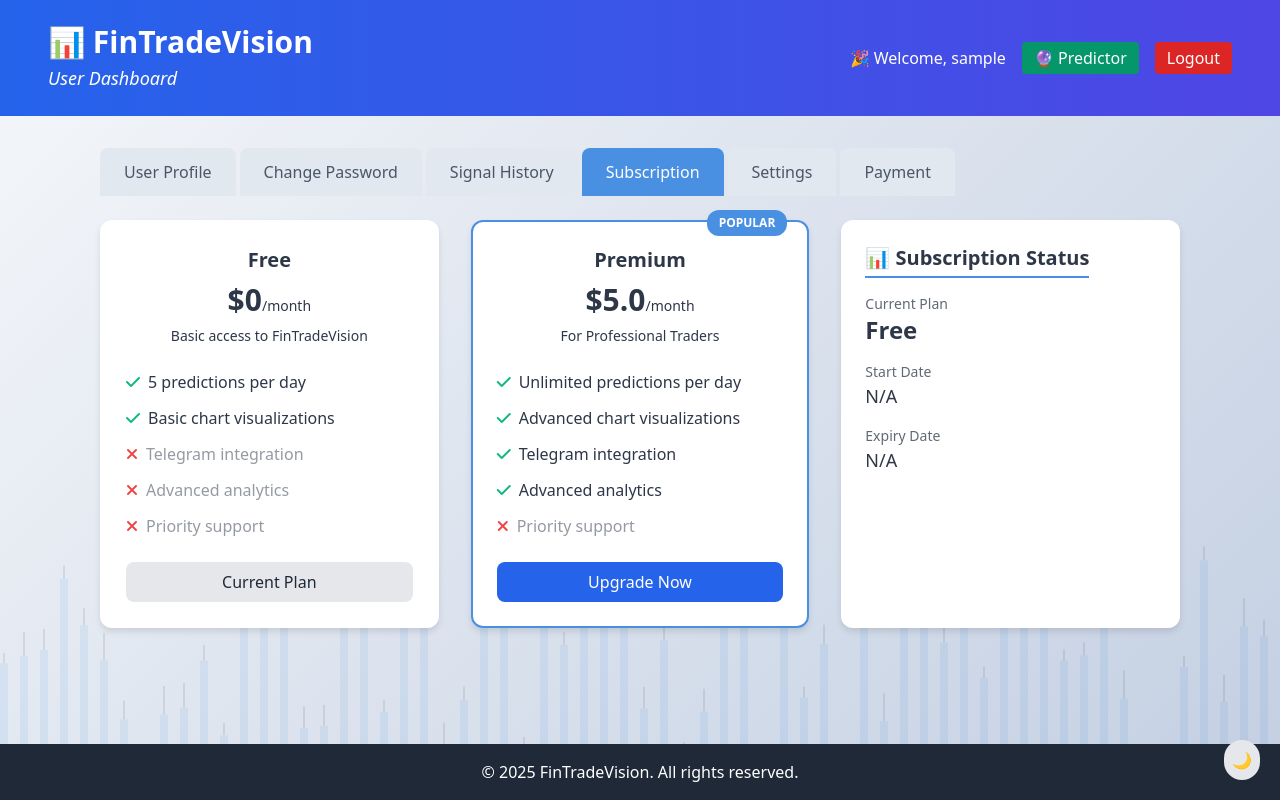
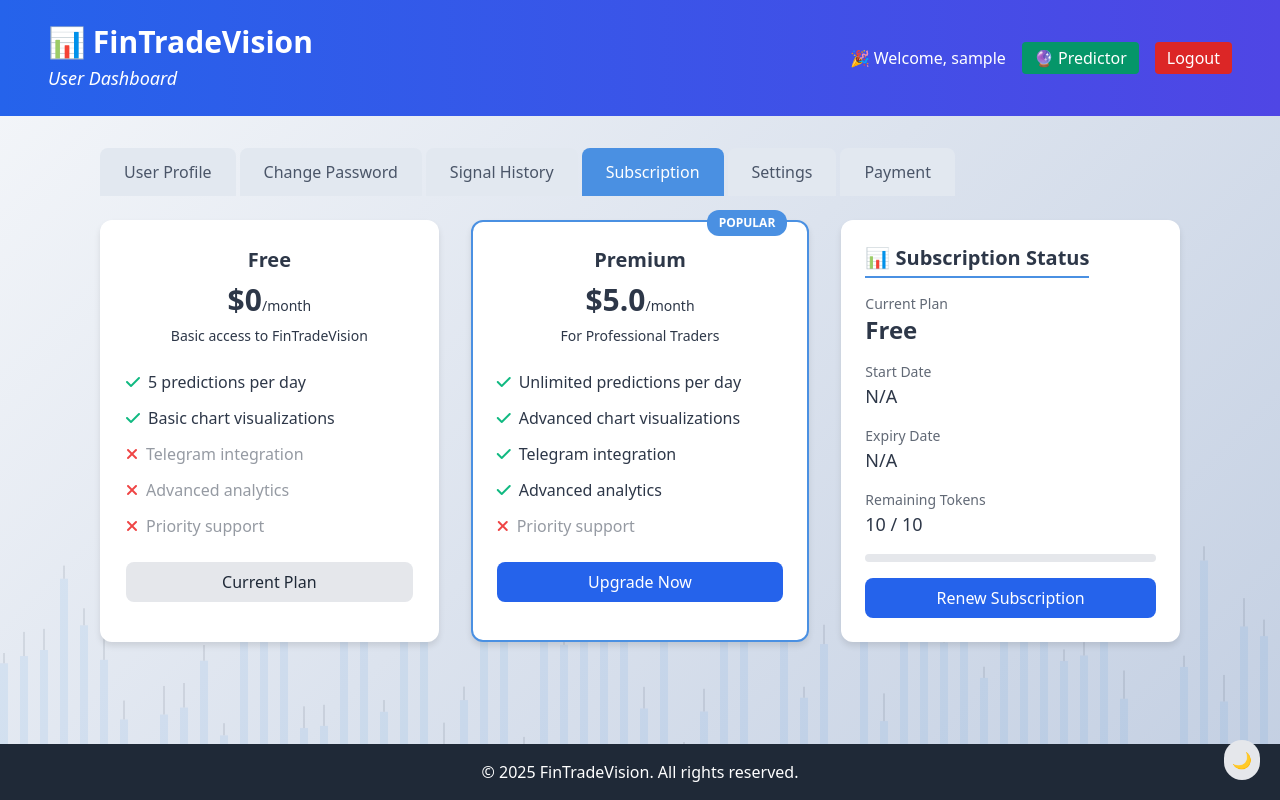
Before and after one commit to ArkaKarmoker/BinaryFusion, a Django app: page /accounts/dashboard/ in a window 1280 px wide, after a click on "Subscription". Run offline with Django 5.2, Linux system fonts and the light colour scheme; the visitor is signed in with stand-in values (Sample User, id 1); data comes from the database, SQL or seed files in the repository; data that the repository does not hold is empty; some libraries are stand-ins or nearby versions.

Commit message:
Added Token Mechanism

```diff
--- a/accounts/models.py
+++ b/accounts/models.py
@@ -17,9 +17,19 @@ class Profile(models.Model):
     subscription = models.CharField(max_length=10, choices=SUBSCRIPTION_CHOICES, default='free')
     subscription_start_date = models.DateTimeField(blank=True, null=True)
     subscription_end_date = models.DateTimeField(blank=True, null=True)
+    tokens = models.IntegerField(default=0, help_text="User's available tokens")
+    max_tokens = models.IntegerField(default=10, help_text="Maximum tokens allowed based on subscription")
 
     def __str__(self):
         return f"{self.user.username}'s Profile"
+
+    def save(self, *args, **kwargs):
+        # Ensure max_tokens is set based on subscription type
+        if self.subscription == 'free':
+            self.max_tokens = 10
+        elif self.subscription == 'premium':
+            self.max_tokens = 3000
+        super().save(*args, **kwargs)
 
 
 class PaymentHistory(models.Model):
@@ -95,6 +105,7 @@ def post_save_payment(sender, instance, created, **kwargs):
             profile.balance -= amount
         profile.save()
 
+
 # New model for subscription settings
 class SubscriptionSettings(models.Model):
     price = models.DecimalField(
--- a/accounts/views.py
+++ b/accounts/views.py
@@ -29,7 +29,7 @@ def register(request):
                 user = User.objects.create_user(username=username, email=email, password=password, first_name=first_name, last_name=last_name)
                 user.save()
                 # Create a Profile instance for the new user
-                Profile.objects.create(user=user)
+                Profile.objects.create(user=user, tokens=10, max_tokens=10)
                 messages.success(request, 'Registration successful! Please log in.')
                 return redirect('login')
         else:
@@ -61,7 +61,7 @@ def dashboard(request):
     try:
         profile = request.user.profile
     except Profile.DoesNotExist:
-        profile = Profile.objects.create(user=request.user)
+        profile = Profile.objects.create(user=request.user, tokens=10, max_tokens=10)
 
     # Initialize forms to avoid UnboundLocalError
     form = EditProfileForm(instance=profile, user=request.user)
@@ -185,13 +185,13 @@ def dashboard(request):
                 messages.error(request, 'Please correct the errors below.', extra_tags='deposit')
         elif 'subscribe' in request.POST:
             # Handle subscription request
-            if profile.subscription == 'premium':
+            if profile.subscription == 'premium' and profile.subscription_end_date > timezone.now() and profile.tokens > 0:
                 if request.headers.get('X-Requested-With') == 'XMLHttpRequest':
                     return JsonResponse({
                         'status': 'error',
-                        'message': 'You are already subscribed to Premium.'
+                        'message': 'You are already subscribed to Premium with active tokens.'
                     })
-                messages.error(request, 'You are already subscribed to Premium.', extra_tags='subscription')
+                messages.error(request, 'You are already subscribed to Premium with active tokens.', extra_tags='subscription')
             else:
                 # Get subscription price
                 subscription_price = subscription_settings.effective_price if subscription_settings else 5.00
@@ -213,12 +213,14 @@ def dashboard(request):
                         payment_method='Balance',
                         transaction_id=f'SUB-{request.user.id}-{int(timezone.now().timestamp())}',
                         status='successful',
-                        payment_note='Premium subscription purchase'
+                        payment_note='Premium subscription purchase - Assigned 3000 tokens'
                     )
-                    # Update subscription status and dates
+                    # Update subscription status, dates, and tokens
                     profile.subscription = 'premium'
                     profile.subscription_start_date = timezone.now()
                     profile.subscription_end_date = timezone.now() + timedelta(days=30)
+                    profile.tokens = 3000  # Assign or refill 3000 tokens
+                    profile.max_tokens = 3000
                     profile.save()
                     if request.headers.get('X-Requested-With') == 'XMLHttpRequest':
                         return JsonResponse({
@@ -226,6 +228,8 @@ def dashboard(request):
                             'message': 'Successfully subscribed to Premium!',
                             'balance': str(profile.balance),
                             'subscription': 'Premium',
+                            'tokens': profile.tokens,
+                            'max_tokens': profile.max_tokens,
                             'subscription_end_date': profile.subscription_end_date.astimezone(pytz.timezone('Asia/Dhaka')).strftime('%B %d, %Y')
                         })
                     messages.success(request, 'Successfully subscribed to Premium!', extra_tags='subscription')
@@ -299,6 +303,8 @@ def dashboard(request):
         'prediction_percentage': round(prediction_percentage, 1),
         'ranking_percentage': round(ranking_percentage, 1),
         'balance': profile.balance,
+        'tokens': profile.tokens,
+        'max_tokens': profile.max_tokens,
         'effective_price': effective_price,
         'regular_price': regular_price,
         'is_discounted': is_discounted
--- a/templates/accounts/dashboard.html
+++ b/templates/accounts/dashboard.html
@@ -713,6 +713,16 @@
                         <div>
                             <p class="text-sm font-medium opacity-75">Expiry Date</p>
                             <p class="text-lg" id="subscription-expiry-date">{% if user.profile.subscription_end_date %}{{ user.profile.subscription_end_date|date:"F j, Y" }}{% else %}N/A{% endif %}</p>
+                        </div>
+                        <div>
+                            <p class="text-sm font-medium opacity-75">Remaining Tokens</p>
+                            <p class="text-lg" id="remaining-tokens-value">{{ tokens }} / {{ max_tokens }}</p>
+                        </div>
+                        <div class="h-2 bg-gray-200 dark:bg-gray-700 rounded-full mt-2" id="token-bar-container">
+                            <div class="h-2 rounded-full" id="token-bar"></div>
+                        </div>
+                        <div>
+                            <button onclick="openSubscriptionModal()" class="bg-blue-600 text-white px-4 py-2 rounded-lg hover:bg-blue-700 transition duration-200 w-full">Renew Subscription</button>
                         </div>
                     </div>
                 </div>
@@ -1449,6 +1459,25 @@
             if (tabButton) {
                 tabButton.click();
             }
+
+            // Initialize token bar
+            const remainingTokensElement = document.getElementById('remaining-tokens-value');
+            if (remainingTokensElement) {
+                const remainingTokens = {{ tokens }};
+                const maxTokens = {{ max_tokens }};
+                const percentage = (remainingTokens / maxTokens) * 100;
+                const tokenBar = document.getElementById('token-bar');
+                tokenBar.style.width = `${percentage}%`;
+                let color;
+                if (remainingTokens / maxTokens > 0.66) {
+                    color = '#22c55e'; // green for high
+                } else if (remainingTokens / maxTokens > 0.33) {
+                    color = '#eab308'; // yellow for medium
+                } else {
+                    color = '#ef4444'; // red for low
+                }
+                tokenBar.style.backgroundColor = color;
+            }
         });
 
         // Trading Background Animation (consistent with app.html)
```
Also changed, not shown: accounts/tasks.py (+4 -3 lines), accounts/migrations/0002_profile_max_tokens_profile_tokens.py (added).
